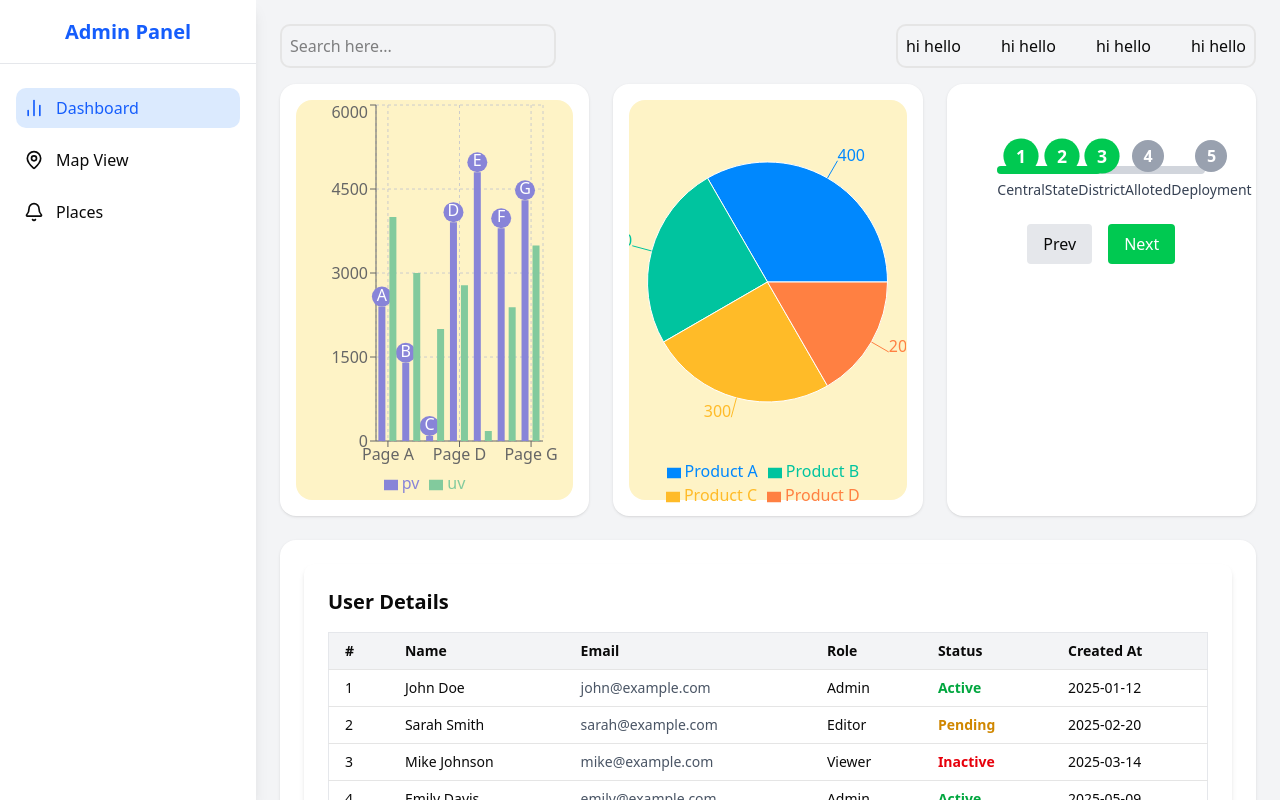
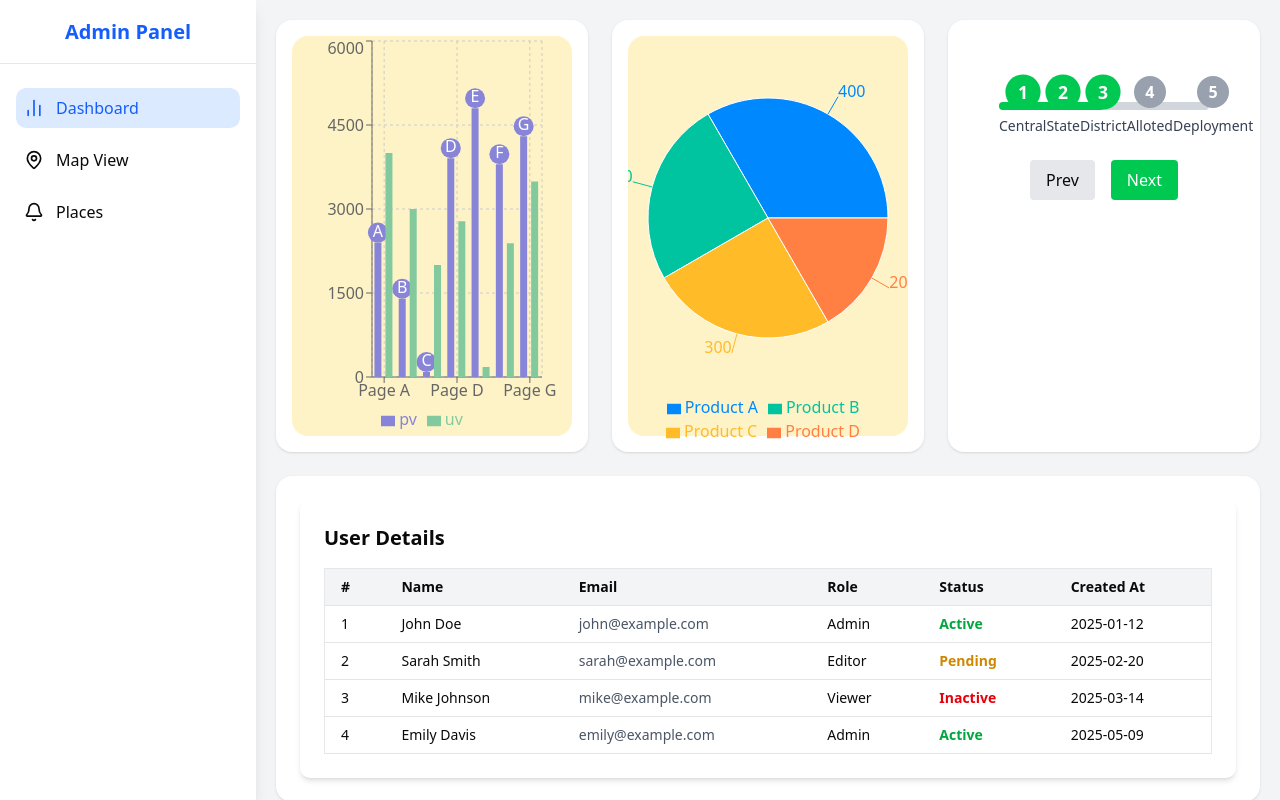
Before and after one commit to PiyushRish/buExploreAdmin, a React (Vite) app: page /dashboard in a window 1280 px wide. Built offline with nearby package versions, Linux system fonts and the light colour scheme.

Commit message:
update: UI Changes and react query setup

```diff
--- a/package.json
+++ b/package.json
@@ -13,6 +13,7 @@
     "@radix-ui/react-label": "^2.1.7",
     "@radix-ui/react-slot": "^1.2.3",
     "@tailwindcss/vite": "^4.1.14",
+    "@tanstack/react-query": "^5.90.12",
     "class-variance-authority": "^0.7.1",
     "clsx": "^2.1.1",
     "leaflet": "^1.9.4",
--- a/src/App.jsx
+++ b/src/App.jsx
@@ -4,16 +4,20 @@ import Login from './pages/Login';
 import MyBarGraph from './components/ui/admin/BarChart';
 import MyPieChart from './components/ui/admin/PieChart';
 import DashBoard from './pages/DashBoard';
+import { QueryClient, QueryClientProvider } from '@tanstack/react-query';
 
 // const Dashboard = () => <><MyBarGraph/> <MyPieChart/></>;
 
+const queryClient = new QueryClient();
+
 const App = () => {
   return (
-
-    <Routes>
-      <Route path="/" element={<Login />} />
-      <Route path="/dashboard" element={<DashBoard />} />
-    </Routes>
+    <QueryClientProvider client={queryClient}>
+      <Routes>
+        <Route path="/" element={<Login />} />
+        <Route path="/dashboard" element={<DashBoard />} />
+      </Routes>
+    </QueryClientProvider>
   );
 };
 
--- a/src/components/Navbar.jsx
+++ b/src/components/Navbar.jsx
@@ -1,22 +1,24 @@
 import React from 'react'
 
 const Navbar = () => {
+
+
   return (
     <div className='flex flex-row justify-between mb-4  w-full position-sticky top-0 z-50' >
-        <div className='flex flex-row justify-between border-2 rounded-lg p-2 gap-1 '>
-            <input className='w-64 outline-none' type="text" placeholder='Search here...'  onChange={()=>{
+        <div className='flex flex-row justify-between border-2 rounded-lg p-2 gap-1 hover:border-black' >
+            <input className='w-64 outline-none ' type="text" placeholder='Search here...'  onChange={()=>{
 
             }}/>
         </div>
 
-        <div className='flex flex-row justify-between border-2 rounded-lg p-2 gap-10  ' >
+        <div className='flex flex-row justify-between border-2 rounded-lg p-2 gap-6 ' >
 
-        <h4>hi hello </h4>
-        <h4>hi hello </h4>
+        {/* <h4><div className='hover:bg-gray-600 pointer cursor-pointer border rounded-lg p-1'>City </div></h4> */}
+        <h4><div className='hover:bg-gray-600 hover:text-white pointer cursor-pointer border rounded-[10%] p-1'>Category</div></h4>
 
-        <h4>hi hello </h4>
+        <h4> <div className='hover:bg-gray-600 hover:text-white pointer cursor-pointer border rounded-[10%] p-1' >Likes</div></h4>
 
-        <h4>hi hello </h4>
+        {/* <h4> </h4> */}
         </div>
 
 
--- a/src/pages/DashBoard.jsx
+++ b/src/pages/DashBoard.jsx
@@ -85,8 +85,8 @@ const DashBoard = () => {
       </div>
 
       {/* Main Content */}
-      <div className="flex-1 p-6 overflow-auto">
-        <Navbar/>
+      <div className="flex-1 p-5 overflow-auto">
+        {/* <Navbar/> */}
         {activeTab === "dashboard" && (
           <>
             {/* Top Section with 3 Components */}
--- a/src/pages/Places.jsx
+++ b/src/pages/Places.jsx
@@ -2,6 +2,7 @@ import React, { useState } from 'react';
 import { Heart, MapPin, Star, Share2 } from 'lucide-react';
 import { useContext } from "react";
 import { PlaceContext } from "../contextApi/places.jsx";
+import Navbar from '../components/Navbar.jsx';
 
 // Mock Data for the Places
 const placesData = [
@@ -145,7 +146,10 @@ const PlaceCard = ({ place }) => {
 // Main Grid Component
 const Places = () => {
   return (
+
+
     <div className="min-h-screen bg-gray-50 py-12 px-4 sm:px-6 lg:px-8">
+      <Navbar/>
       <div className="max-w-7xl mx-auto">
         <div className="mb-10 text-center">
           <h1 className="text-4xl font-extrabold text-gray-900 mb-4">Popular Destinations</h1>
```
Also changed, not shown: 1 other file (tests, documents, lock files or other folders).
